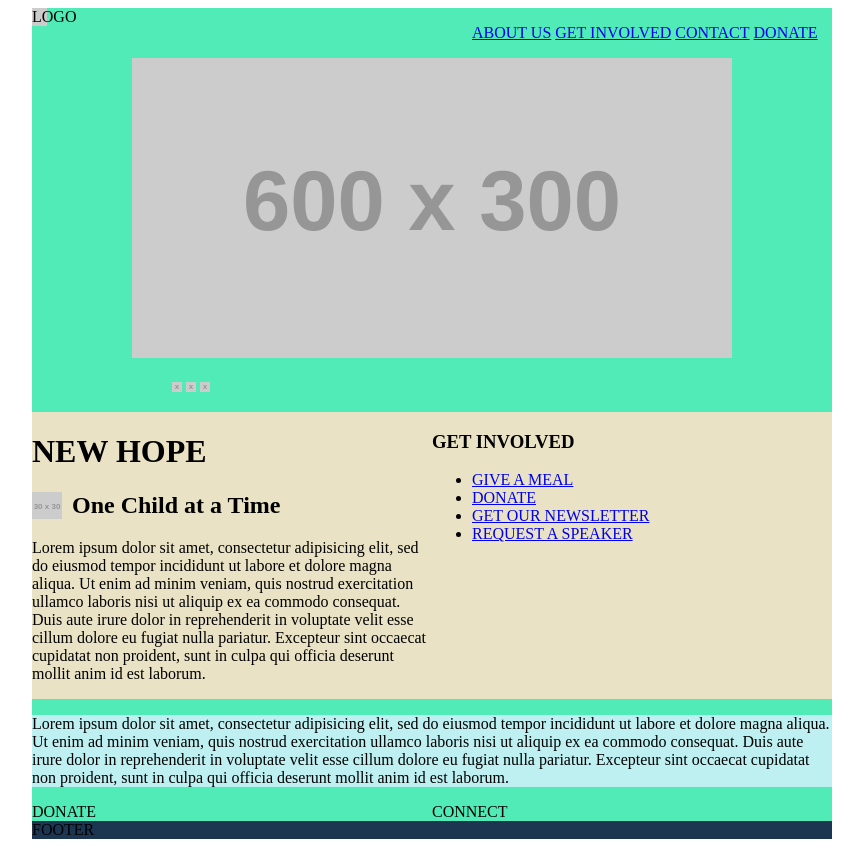
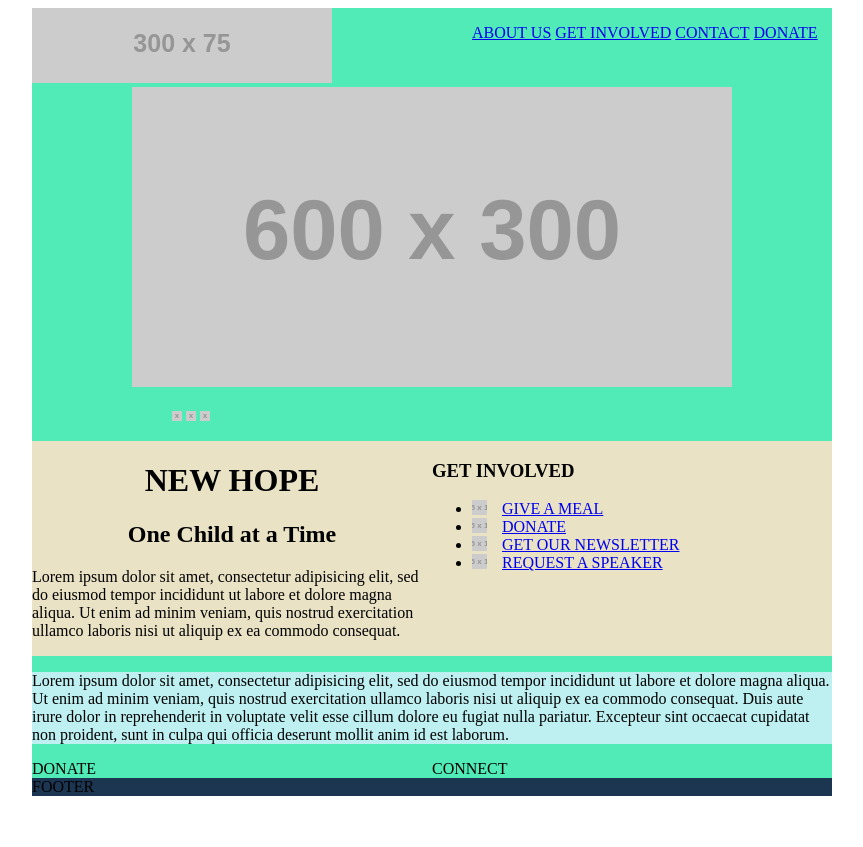
Before and after one commit to Lukasson/renacer_project, a plain HTML site: page index.html in a window 1280 px wide. Shown: the whole page, without its empty margins (208-1071 px from the left). After the commit the page ends 804 px from the top, so only its background shows below. Drawn offline with Linux system fonts and the light colour scheme; placeholder pictures from the web are drawn by us.

Commit message:
As far as I'll get tonight. Trouble with margins, padding.

```diff
--- a/global.css
+++ b/global.css
@@ -1,3 +1,10 @@
+html {
+  box-sizing: border-box;
+}
+*, *:before, *:after {
+  box-sizing: inherit;
+}
+
 #container{
   background: #51EBB7;
   width: 800px;
@@ -15,8 +22,7 @@ header li{
 #logo{
   width: 400px;
   float: left;
-  background: url("http://placehold.it/15x45");
-  background-repeat: no-repeat;
+  margin: 0 auto 0 auto;
 }
 
 #links{
@@ -58,21 +64,21 @@ header li{
   background: #E9E2C5;
 }
 
+#article p{
+  padding: 0 50 0 50;
+}
+
 #list{
   width: 400px;
   float: left;
   background: #E9E2C5;
 }
 
-
-h2{
-  background: url("http://placehold.it/30x30");
+.list_items a{
+  background: url("http://placehold.it/15x15");
   background-repeat: no-repeat;
-  padding-left: 40px;
+  padding-left: 30px;
 }
-
-/*.list_items li{
-}*/
 
 #bio{
   background: #BEEFF1;
--- a/index.html
+++ b/index.html
@@ -16,7 +16,7 @@
       <header>
 
         <div id="logo">
-          LOGO
+          <img src="http://placehold.it/300x75"></img>
         </div>
 
         <div id="links">
@@ -44,9 +44,9 @@
       <div id="row_container_one">
 
         <div id="article">
-          <h1>NEW HOPE</h1>
-          <h2>One Child at a Time</h2>
-          <p>Lorem ipsum dolor sit amet, consectetur adipisicing elit, sed do eiusmod tempor incididunt ut  labore et dolore magna aliqua. Ut enim ad minim veniam, quis nostrud exercitation ullamco laboris nisi ut aliquip ex ea commodo consequat. Duis aute irure dolor in reprehenderit in voluptate velit esse cillum dolore eu fugiat nulla pariatur. Excepteur sint occaecat cupidatat non proident, sunt in culpa qui officia deserunt mollit anim id est laborum.
+          <h1 align="center">NEW HOPE</h1>
+          <h2 align="center">One Child at a Time</h2>
+          <p>Lorem ipsum dolor sit amet, consectetur adipisicing elit, sed do eiusmod tempor incididunt ut  labore et dolore magna aliqua. Ut enim ad minim veniam, quis nostrud exercitation ullamco laboris nisi ut aliquip ex ea commodo consequat.
           </p>
         </div>
 
```
